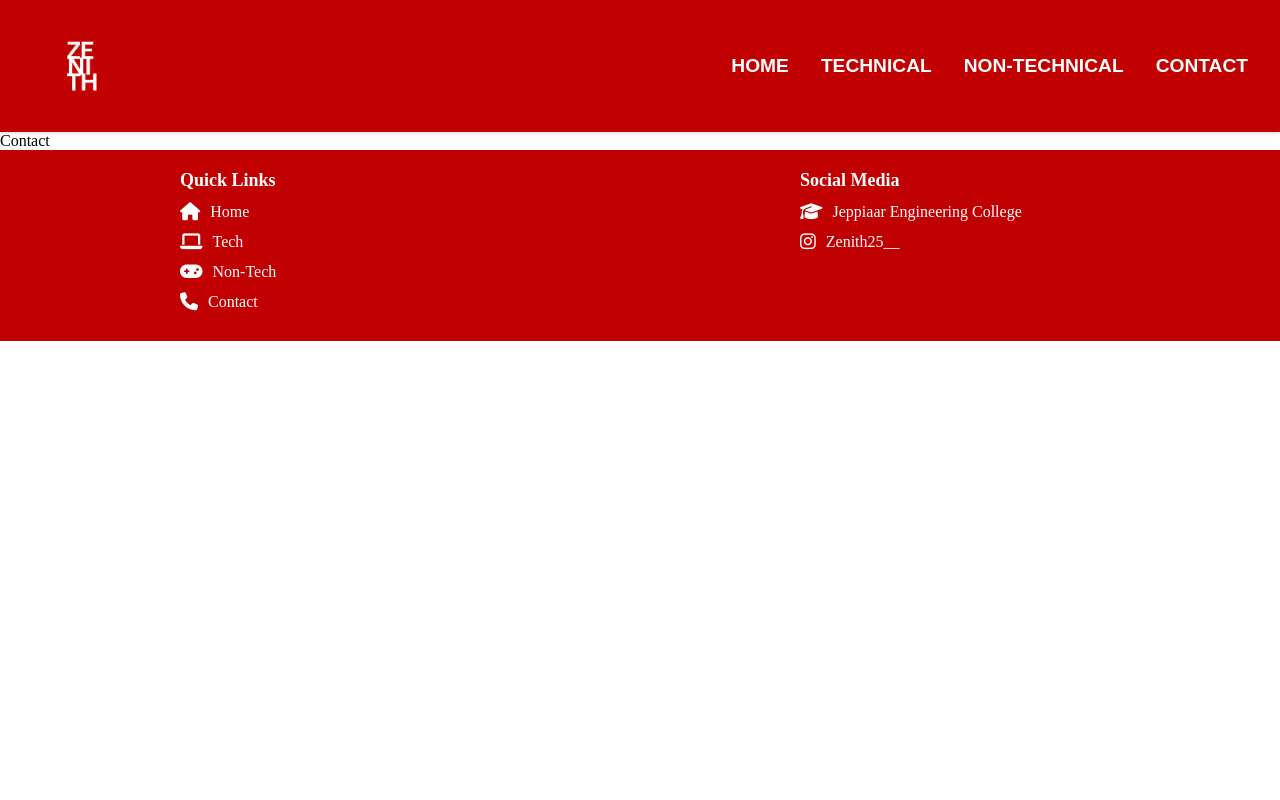
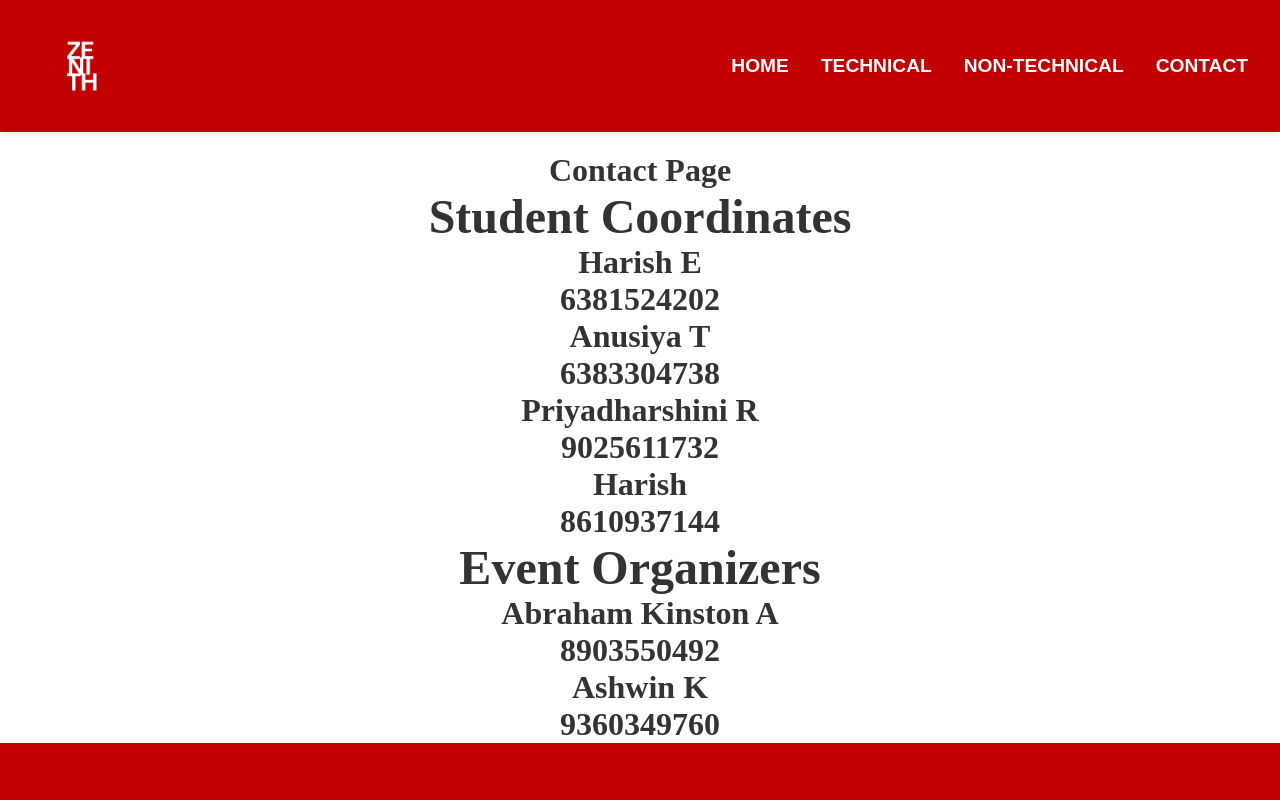
Before and after one commit to WhisperedShadow/zenith, a React (Vite) app: page /contact in a window 1280 px wide. Shown: the top 800 px of the page. Built offline with nearby package versions, Linux system fonts and the light colour scheme.

Commit message:
SOme changes

```diff
--- a/src/Components/Footer.jsx
+++ b/src/Components/Footer.jsx
@@ -33,6 +33,7 @@ const Footer = () => {
   const Contents = [quickLinks, socialMedia];
 
   return (
+    <>
       <section className={styles.footerSection}>
         {Contents.map((content) => (
           <div key={content.id} className={styles.footerContent}>
@@ -41,15 +42,26 @@ const Footer = () => {
               {content.links.map((link) => (
                 <li key={link.text} className={styles.footerLink}>
                   <a href={link.url} target="_blank" rel="noopener noreferrer">
-                  <i className={link.icon}></i>
-                  <p> {link.text}</p>
+                    <i className={link.icon} style={{ marginRight: "8px" }}></i>
+                    <p>{link.text}</p>
                   </a>
                 </li>
               ))}
             </ul>
           </div>
         ))}
+        <iframe
+          src="https://www.google.com/maps/embed?pb=!1m18!1m12!1m3!1d2174.313161337269!2d80.218972389064!3d12.866468900234176!2m3!1f0!2f0!3f0!3m2!1i1024!2i768!4f13.1!3m3!1m2!1s0x3a525b1b94bbc64b%3A0xc8589bd91ae8d1cf!2sCSE%20department%20of%20Jeppiaar%20Engineering%20college!5e0!3m2!1sen!2sin!4v1742901564600!5m2!1sen!2sin"
+          width="600"
+          height="450"
+          style={{ border: 0 }}
+          allowFullScreen
+          loading="lazy"
+          referrerPolicy="no-referrer-when-downgrade"
+          className={styles.map}
+        ></iframe>
       </section>
+    </>
   );
 };
 
--- a/src/Components/Footer.module.css
+++ b/src/Components/Footer.module.css
@@ -8,6 +8,7 @@
   }
 
   .footerContent {
+    margin: 50px 0;
     min-width: 200px;
     text-align: left;
   }
@@ -64,3 +65,8 @@
   .footerLink a:hover p::before {
     width: 100%;
   }
+
+  .map{
+    width: 100%;
+    height: 300px;
+  }
--- a/src/pages/contact/Contact.jsx
+++ b/src/pages/contact/Contact.jsx
@@ -1,9 +1,46 @@
-import React from 'react'
+import React from "react";
 
 const Contact = () => {
+  const studentCoordinates = {
+    name: "Student Coordinates",
+    memebers: [
+      { name: "Harish E", number: "6381524202" },
+      { name: "Anusiya T", number: "6383304738" },
+      { name: "Priyadharshini R", number: "9025611732" },
+      { name: "Harish", number: "8610937144" },
+    ],
+  };
+
+  const eventOrganizers = {
+    name: "Event Organizers",
+    memebers: [
+      { name: "Abraham Kinston A", number: "8903550492" },
+      { name: "Ashwin K", number: "9360349760" },
+    ],
+  };
+
+  const organizations = [studentCoordinates, eventOrganizers];
+
+  return( <section>
+    <h1>Contact Page
+{organizations.map((organization)=>{
   return (
-    <div>Contact</div>
+    <div key={organization.name}>
+      <h2>{organization.name}</h2>
+      {organization.memebers.map((membar)=>{
+        return (
+          <div key={membar.name}>
+            <p>{membar.name}</p>
+            <p>{membar.number}</p>
+          </div>
+        )
+      })}
+    </div>
   )
-}
+})}
 
-export default Contact
+    </h1>
+  </section>);
+};
+
+export default Contact;
--- a/src/pages/events/Event.module.css
+++ b/src/pages/events/Event.module.css
@@ -50,17 +50,3 @@
   background-color: #c10101;
   color: white;
 }
-
-
-.loading {
-  display: flex;
-  justify-content: center;
-  align-items: center;
-  height: 100vh;
-  width: 100vw;
-}
-
-.loading .loadimg {
-  max-width: 50px;
-  max-height: 50px;
-}
--- a/src/pages/events/Events.module.css
+++ b/src/pages/events/Events.module.css
@@ -52,3 +52,14 @@
   background-color: red;
   border-radius: 5px;
 }
+
+.loading {
+  display: flex;
+  justify-content: center;
+  align-items: center;
+}
+
+.loading .loadimg {
+  width: 50%;
+  height: auto;
+}
```
Lines whose indentation alone changed are shown as unchanged.
